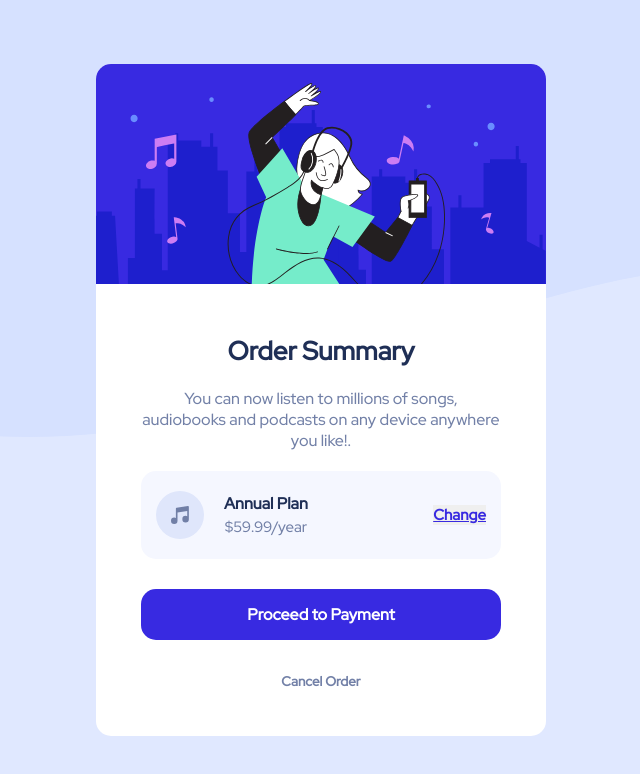
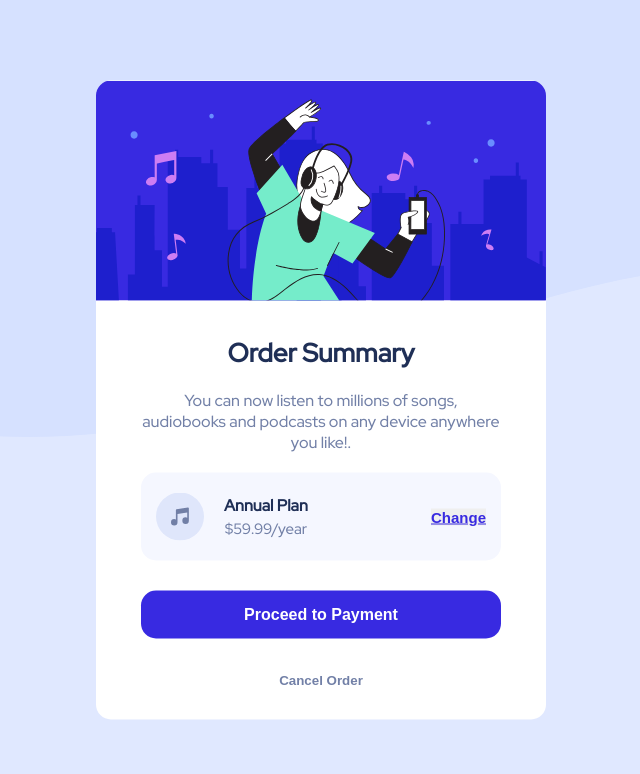
Before and after one commit to GevSarg/Order-Summary.io, a plain HTML site: page index.html in a window 1280 px wide. Shown: the whole page, without its empty margins (319-959 px from the left). Drawn offline with Linux system fonts and the light colour scheme.

Commit message:
Add files via upload

```diff
--- a/style.css
+++ b/style.css
@@ -1,15 +1,22 @@
+/* Fonts */
 @import url("https://fonts.googleapis.com/css2?family=Fraunces:wght@500&family=Montserrat:wght@500&family=Red+Hat+Display:wght@500&family=Schibsted+Grotesk&display=swap");
+
+/* Reset styles */
 * {
   margin: 0;
   padding: 0;
   box-sizing: border-box;
-  font-family: "Red Hat Display";
 }
+
+/* Global styles */
 body {
   background-image: url(images/pattern-background-desktop.svg);
   background-repeat: no-repeat;
   background-color: hsl(225, 100%, 94%);
+  font-family: "Red Hat Display";
 }
+
+/* Card styles */
 .card {
   display: flex;
   flex-direction: column;
@@ -23,23 +30,28 @@ body {
   background-color: white;
   border-radius: 15px;
 }
+
 .card-background img {
   width: 100%;
 }
+
 .card-info {
   text-align: center;
-  padding: 45px;
+  padding: 30px 45px;
 }
+
 .title {
   text-transform: capitalize;
   color: hsl(223, 47%, 23%);
   font-weight: 900;
   font-size: 26px;
 }
+
 .desc {
   margin: 20px 0;
   color: hsl(224, 23%, 55%);
 }
+
 .card-buy {
   padding: 20px 15px;
   border-radius: 15px;
@@ -49,27 +61,33 @@ body {
   justify-content: space-between;
   align-items: center;
 }
+
 .card-music {
   display: flex;
   flex-direction: row;
 }
+
 .card-music p {
   margin-left: 20px;
 }
+
 .card-plan {
   display: flex;
   flex-direction: column;
   justify-content: space-around;
 }
+
 .plan-name {
   color: hsl(223, 47%, 23%);
   font-weight: 900;
   font-size: 16px;
 }
+
 .plan-price {
   color: hsl(224, 23%, 55%);
   font-size: 15px;
 }
+
 .change {
   text-decoration: underline;
   color: #382ae1;
@@ -77,11 +95,13 @@ body {
   font-size: 15px;
   border: none;
 }
+
 .change:hover {
   color: #766cf1;
   text-decoration: none;
   cursor: pointer;
 }
+
 .buy {
   background-color: #382ae1;
   color: white;
@@ -93,34 +113,43 @@ body {
   font-size: 16px;
   font-weight: 900;
 }
+
 .buy:hover {
   background-color: #766cf1;
   cursor: pointer;
 }
+
 .cancel {
   border: none;
   color: hsl(224, 23%, 55%);
   background-color: transparent;
   font-weight: 900;
 }
+
 .cancel:hover {
   color: hsl(223, 47%, 23%);
   cursor: pointer;
 }
+
+/* Mobile styles */
 @media (max-width: 450px) {
   body {
     background-image: url(images/pattern-background-mobile.svg);
     background-size: cover;
   }
+
   .card {
     width: 90%;
   }
+
   .card-plan p {
     font-size: 15px;
   }
+
   .change {
     font-size: 14px;
   }
+
   .card-info {
     padding: 30px 25px;
   }
```
